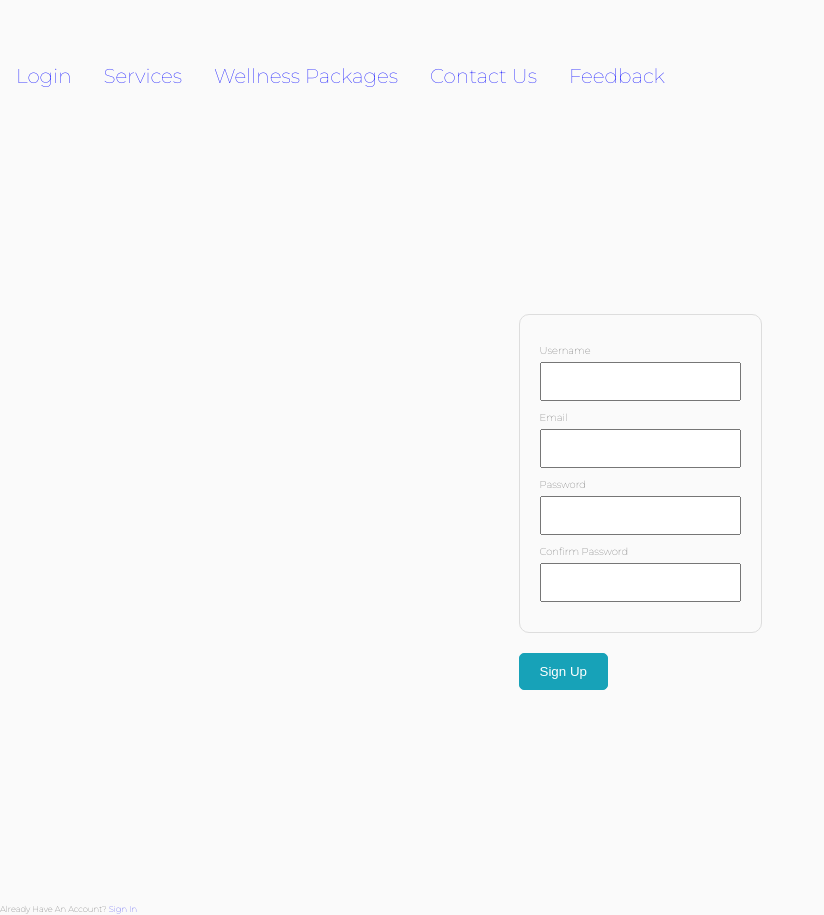
After one commit to MegNjonjo/booking, a Flask app: page /register in a window 1280 px wide. The commit adds this page. Shown: the whole page, without its empty margins (0-824 px from the left). Run offline with Flask 3, Linux system fonts and the light colour scheme.

Commit message:
add register and login forms

```diff
--- /dev/null
+++ b/forms.py
@@ -0,0 +1,22 @@
+from flask_wtf import FlaskForm
+from wtforms import StringField, PasswordField, SubmitField, BooleanField
+from wtforms.validators import DataRequired, Length, Email, EqualTo
+
+class RegistrationForm(FlaskForm):
+    username = StringField('Username',
+                           validators=[DataRequired(), Length(min=2, max=20)])
+    email = StringField('Email',
+                        validators=[DataRequired(), Email()])
+    password = PasswordField('Password',
+                             validators=[DataRequired()])
+    confirm_password = PasswordField('Confirm Password',
+                                     validators=[DataRequired(), EqualTo('password')])
+    submit = SubmitField('Sign Up')
+
+class LoginForm(FlaskForm):
+    email = StringField('Email',
+                        validators=[DataRequired(), Email()])
+    password = PasswordField('Password',
+                             validators=[DataRequired()])
+    remember = BooleanField('Remember Me')
+    submit = SubmitField('Log In')
--- a/kijabe.py
+++ b/kijabe.py
@@ -1,15 +1,23 @@
 from flask import Flask, render_template, url_for
+from forms import RegistrationForm, LoginForm
 app = Flask(__name__)
+
+app.config['SECRET_KEY']= 'ceddd47b15505bba706d169d651da11'
 
 @app.route("/")
 @app.route("/home")
 def home():
     return render_template('index.html')
 
+@app.route("/register")
+def register():
+    form = RegistrationForm()
+    return render_template('register.html', title='Register', form=form)
 
 @app.route("/login")
 def login():
-    return "<h1>This is my Log In Page</h1>"
+    form = LoginForm()
+    return render_template('login.html', title='Login', form=form)
 
 @app.route("/services")
 def services():
--- a/static/style.css
+++ b/static/style.css
@@ -20,6 +20,14 @@ a{
 text-decoration: none;
 }
 .container{
+min-height: 100vh;
+width: 100%;
+display: flex;
+align-items: center;
+justify-content: center;
+}
+
+.container-form{
 min-height: 100vh;
 width: 100%;
 display: flex;
@@ -99,7 +107,7 @@ overflow: hidden;
 background-color: #333;
 position: fixed;
 top: 0;
-width: 100%;
+width: 50%;
         }
 nav a {
             float: left;
@@ -117,7 +125,7 @@ nav a:hover {
 
 
 .nav-header {
-   min-height: 20vh;
+   min-height: 1vh;
    width: 100%;
    background-position: center;
    position: relative;
@@ -130,3 +138,61 @@ text-align: left;
 }
 
 '''end of navigation bar'''
+
+''' form section'''
+/* Style the form container */
+.container-form {
+  max-width: 600px; /* Set your desired maximum width */
+  margin: auto; /* Center the form horizontally */
+  padding: 20px; /* Add padding for better spacing */
+}
+
+/* Style the form fieldset */
+form fieldset {
+  border: 1px solid #ddd;
+  border-radius: 10px;
+  padding: 20px;
+  margin-bottom: 20px;
+}
+
+/* Style the form legend */
+form legend {
+  font-size: 1.2em;
+  margin-bottom: 10px;
+}
+
+/* Style form labels */
+form label.form-control-label {
+  display: block;
+  font-size: 1em;
+  margin-bottom: 5px;
+}
+
+/* Style form input and textarea fields */
+form input.form-control,
+form textarea.form-control {
+  width: 100%;
+  padding: 10px;
+  margin-bottom: 10px;
+  box-sizing: border-box;
+}
+
+/* Style the submit button */
+form .btn-outline-info {
+  background-color: #17a2b8;
+  color: #fff;
+  border: 1px solid #17a2b8;
+  border-radius: 5px;
+  padding: 10px 20px;
+  cursor: pointer;
+}
+
+/* Hover effect for the submit button */
+form .btn-outline-info:hover {
+  background-color: #12869b;
+  border: 1px solid #12869b;
+}
+
+
+
+'''end of form section'''
--- a/templates/layout.html
+++ b/templates/layout.html
@@ -15,8 +15,7 @@
 <header class="nav-header">
 <nav>
     <div class="logo-item">
-        <img src="static/img/kijabe_hospital_logo.jpeg" alt="Girl in a jacket" width="150" height="50">
-            <div class="nav-link" >
+            <div class="nav-link">
                 <a href="/">Login</a>
                 <a href="/">Services</a>
                 <a href="/">Wellness Packages</a>
--- /dev/null
+++ b/templates/register.html
@@ -0,0 +1,37 @@
+{% extends "layout.html" %}
+{% block content %}
+<div class="container-form">
+    <form method="POST" action="">
+        {{ form.hidden_tag()  }}
+        <fieldset class="form-group">
+            <legend class="border-bottom mb-4"></legend>
+            <div class="form-group">
+                {{ form.username.label(class="form-control-label") }}
+                {{ form.username(class="form-control form-control-lg") }}
+            </div>
+            <div class="form-group">
+                {{ form.email.label(class="form-control-label") }}
+                {{ form.email(class="form-control form-control-lg") }}
+            </div>
+            <div class="form-group">
+                {{ form.password.label(class="form-control-label") }}
+                {{ form.password(class="form-control form-control-lg") }}
+            </div>
+            <div class="form-group">
+                {{ form.confirm_password.label(class="form-control-label") }}
+                {{ form.confirm_password(class="form-control form-control-lg") }}
+            </div>
+        </fieldset>
+        <div class="form-group">
+            {{ form.submit(class="btn btn-outline-info") }}
+        </div>
+    </form>
+</div>
+<div class="border-top pt-3">
+    <small class="text-muted">
+        Already Have An Account? <a class="ml-2" href="{{ url_for('login') }}">Sign In</a>
+    </small>
+</div>
+
+
+{% endblock %}
```
Also changed, not shown: templates/login.html (added, +8 -0 lines).
